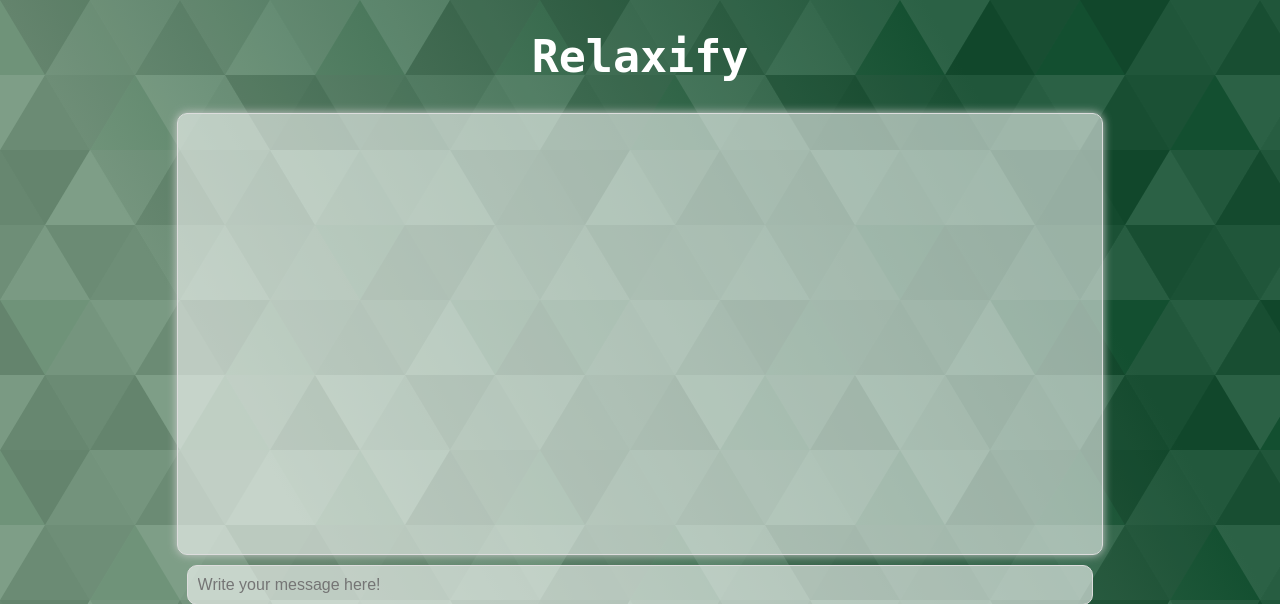
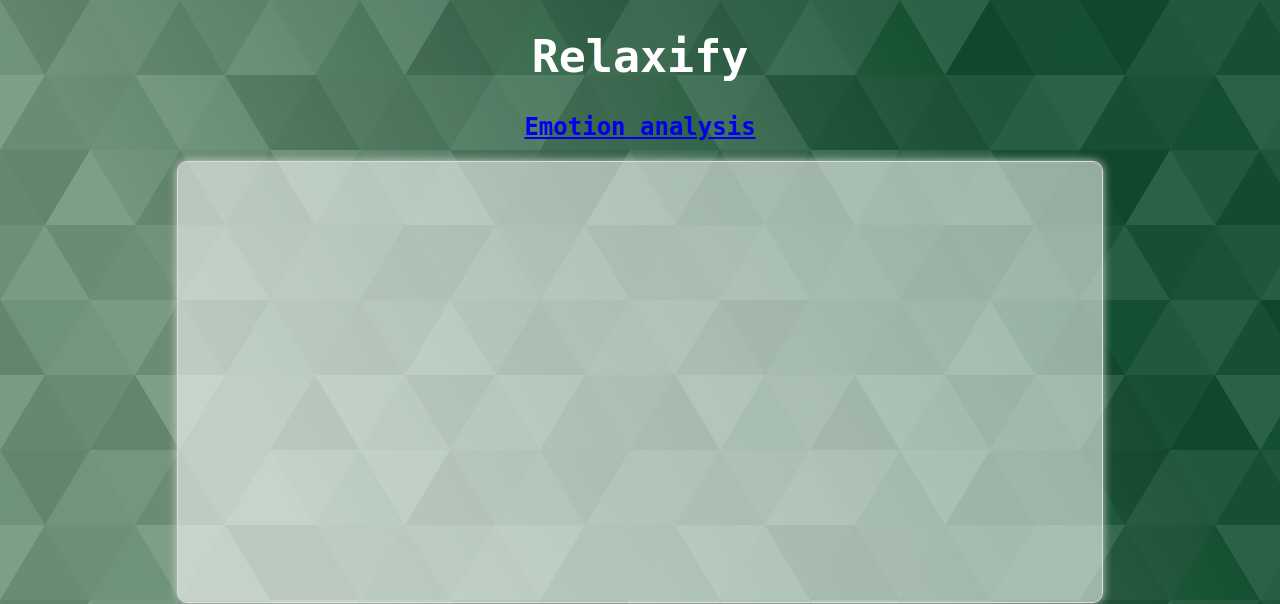
Before and after one commit to AliMoamen/Relaxify, a Flask app: page / in a window 1280 px wide. Shown: the top 604 px of the page. Run offline with Flask 3, Linux system fonts and the light colour scheme; some web fonts are replaced.

Commit message:
Update index.html

```diff
--- a/templates/index.html
+++ b/templates/index.html
@@ -9,6 +9,7 @@
 </head>
 <body>
     <h1>Relaxify</h1>
+    <h2><a href="/emotions">Emotion analysis</a></h2>
     <div id="chat-container"></div>
     <form id="message-form" autocomplete="off">
         <input type="text" name="message" id="message-input" placeholder="Write your message here!">
```
